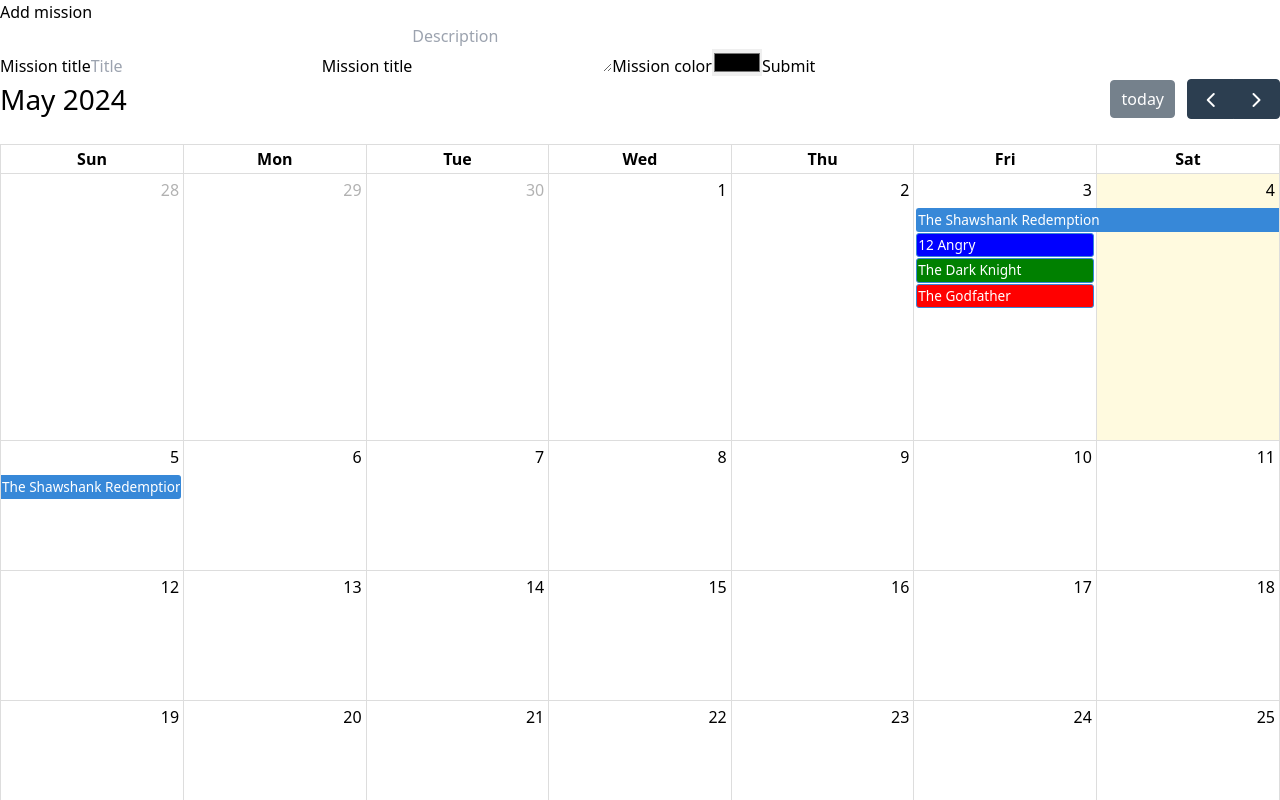
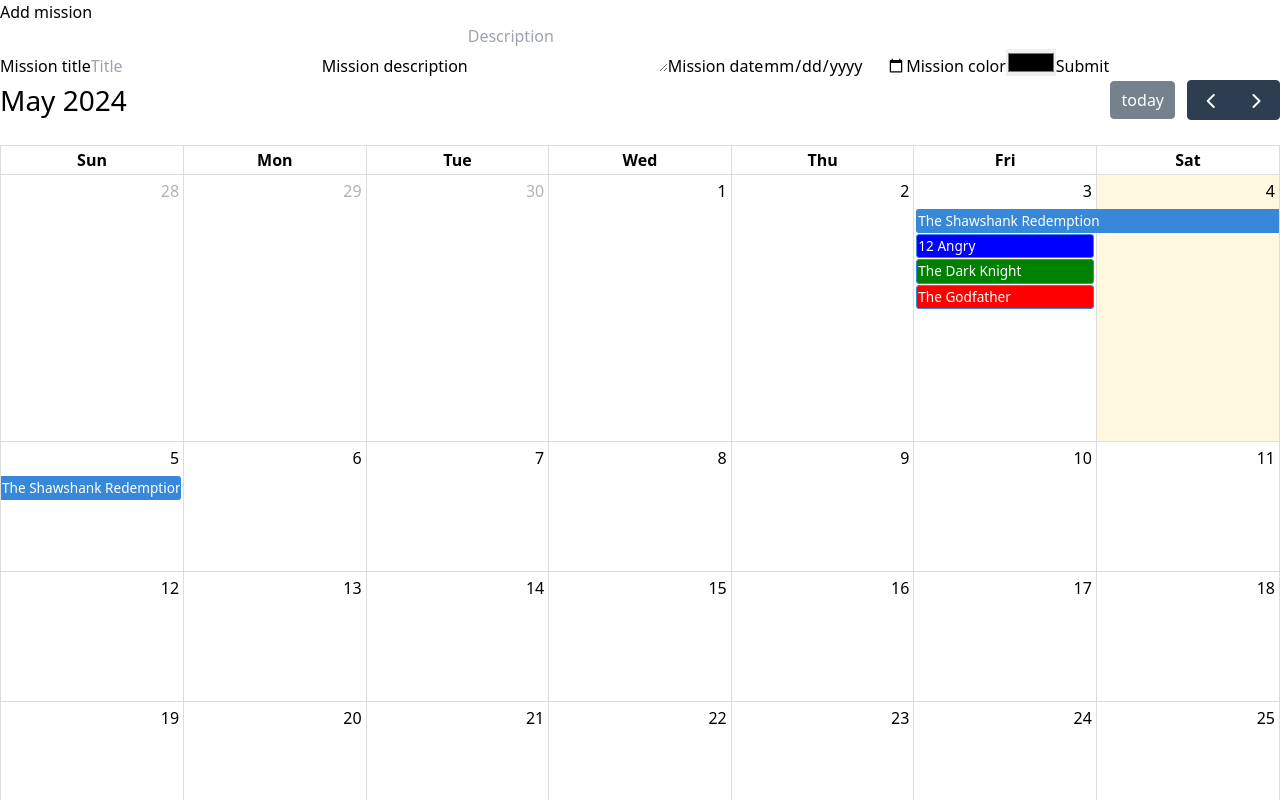
Before and after one commit to cmoileo/team-planner, a React (Vite) app: page / in a window 1280 px wide. Shown: the top 800 px of the page. Built offline with nearby package versions, Linux system fonts and the light colour scheme.

Commit message:
handle add mission

```diff
--- a/src/datas/missions.json
+++ b/src/datas/missions.json
@@ -3,24 +3,28 @@
     "id": 0,
     "title": "The Shawshank Redemption",
     "start": "2024-05-03",
-    "end": "2024-05-06"
+    "end": "2024-05-06",
+    "description": "Lorem ipsum"
   },
   {
     "id": 1,
     "title": "The Godfather",
     "date": "2024-05-03",
-    "backgroundColor": "red"
+    "backgroundColor": "red",
+    "description": "Lorem ipsum"
   },
   {
     "id": 2,
     "title": "The Dark Knight",
     "date": "2024-05-03",
-    "backgroundColor": "green"
+    "backgroundColor": "green",
+    "description": "Lorem ipsum"
   },
   {
     "id": 3,
     "title": "12 Angry",
     "date": "2024-05-03",
-    "backgroundColor": "blue"
+    "backgroundColor": "blue",
+    "description": "Lorem ipsum"
   }
 ]
--- a/src/modules/planning/domain/dto/Mission.dto.ts
+++ b/src/modules/planning/domain/dto/Mission.dto.ts
@@ -1,6 +1,7 @@
 export type MissionDto = {
     id: number;
     title: string;
+    description: string;
     date?: string;
     start?: string;
     end?: string;
--- a/src/modules/planning/presentation/layout/AddMission/add-mission.viewModel.tsx
+++ b/src/modules/planning/presentation/layout/AddMission/add-mission.viewModel.tsx
@@ -1,6 +1,14 @@
-import { useRef} from "react";
+import {Dispatch, SetStateAction, useRef} from "react";
+import {MissionDto} from "../../../domain/dto/Mission.dto.ts";
 
-export const useAddMissionViewModel = () => {
+export const useAddMissionViewModel = (
+    {
+        missions,
+        setMissions
+    }: {
+        missions: MissionDto[] | null,
+        setMissions: Dispatch<SetStateAction<MissionDto[]>>
+    }) => {
     const modalRef = useRef<HTMLFormElement>(null);
     const shadowRef = useRef<HTMLDivElement>(null);
     const handleOpenModal = () => {
@@ -15,10 +23,19 @@
     }
 
     const handleAddMission = (e: React.FormEvent) => {
+        if (!modalRef.current) return console.error("Ref not found")
         handleOpenModal()
         e.preventDefault()
         const target = e.target as HTMLFormElement
-        console.log(target)
+        const newMission: MissionDto = {
+            id: missions ? missions.length : 0,
+            title: target.missionTitle.value,
+            description: target.description.value,
+            date: target.date.value,
+            backgroundColor: target.color.value
+        }
+        missions ? setMissions([...missions, newMission]) : setMissions([newMission])
+        modalRef.current.reset()
     }
 
     return {
--- a/src/modules/planning/presentation/layout/AddMission/addMission.layout.tsx
+++ b/src/modules/planning/presentation/layout/AddMission/addMission.layout.tsx
@@ -1,20 +1,24 @@
 import {MainButton}  from "../../../../../ui/MainButton.tsx";
 import {useAddMissionViewModel} from "./add-mission.viewModel.tsx";
 import MainText from "../../../../../ui/MainText.tsx";
+import {MissionDto} from "../../../domain/dto/Mission.dto.ts";
+import {Dispatch, SetStateAction} from "react";
 
-export const AddMissionLayout = () => {
-    const {handleOpenModal, handleAddMission, modalRef, shadowRef} = useAddMissionViewModel();
+export const AddMissionLayout = ({missions, setMissions}: {missions: MissionDto[] | null, setMissions: Dispatch<SetStateAction<MissionDto[]>> }) => {
+    const {handleOpenModal, handleAddMission, modalRef, shadowRef} = useAddMissionViewModel({missions, setMissions});
     return (
         <div>
             <MainButton onClick={handleOpenModal} children={"Add mission"} />
             <div onClick={handleOpenModal} ref={shadowRef} className={"hidden w-screen h-screen fixed top-0 left-0 opacity-75 bg-black z-10"}></div>
             <form onSubmit={handleAddMission} ref={modalRef} className={"hidden flex flex-col gap-6 absolute p-16 bg-white rounded-2xl z-20"}>
                 <MainText htmltag={"label"} children={"Mission title"} />
-                <input type="text" name={"title"} placeholder={"Title"} />
-                <MainText htmltag={"label"} children={"Mission title"} />
-                <textarea name={"description"} placeholder={"Description"} />
+                <input required type="text" name={"missionTitle"} placeholder={"Title"} />
+                <MainText htmltag={"label"} children={"Mission description"} />
+                <textarea required name={"description"} placeholder={"Description"} />
+                <MainText htmltag={"label"} children={"Mission date"} />
+                <input required type="date" name={"date"} />
                 <MainText htmltag={"label"} children={"Mission color"} />
-                <input type="color" name={"color"} />
+                <input required type="color" name={"color"} />
                 <MainButton children={"Submit"} />
             </form>
         </div>
--- a/src/modules/planning/presentation/page/Page.tsx
+++ b/src/modules/planning/presentation/page/Page.tsx
@@ -5,10 +5,10 @@
 import {AddMissionLayout} from "../layout/AddMission/addMission.layout.tsx";
 
 export const PlanningPage = () => {
-    const [missions] = useState<MissionDto[]>(dataMissions);
+    const [missions, setMissions] = useState<MissionDto[]>(dataMissions);
     return (
         <div className={"w-10/12 m-auto flex flex-col gap-12 mt-20 pb-16"}>
-            <AddMissionLayout />
+            <AddMissionLayout missions={missions} setMissions={setMissions} />
             <CalendarLayout missions={missions} />
         </div>
     )
```
